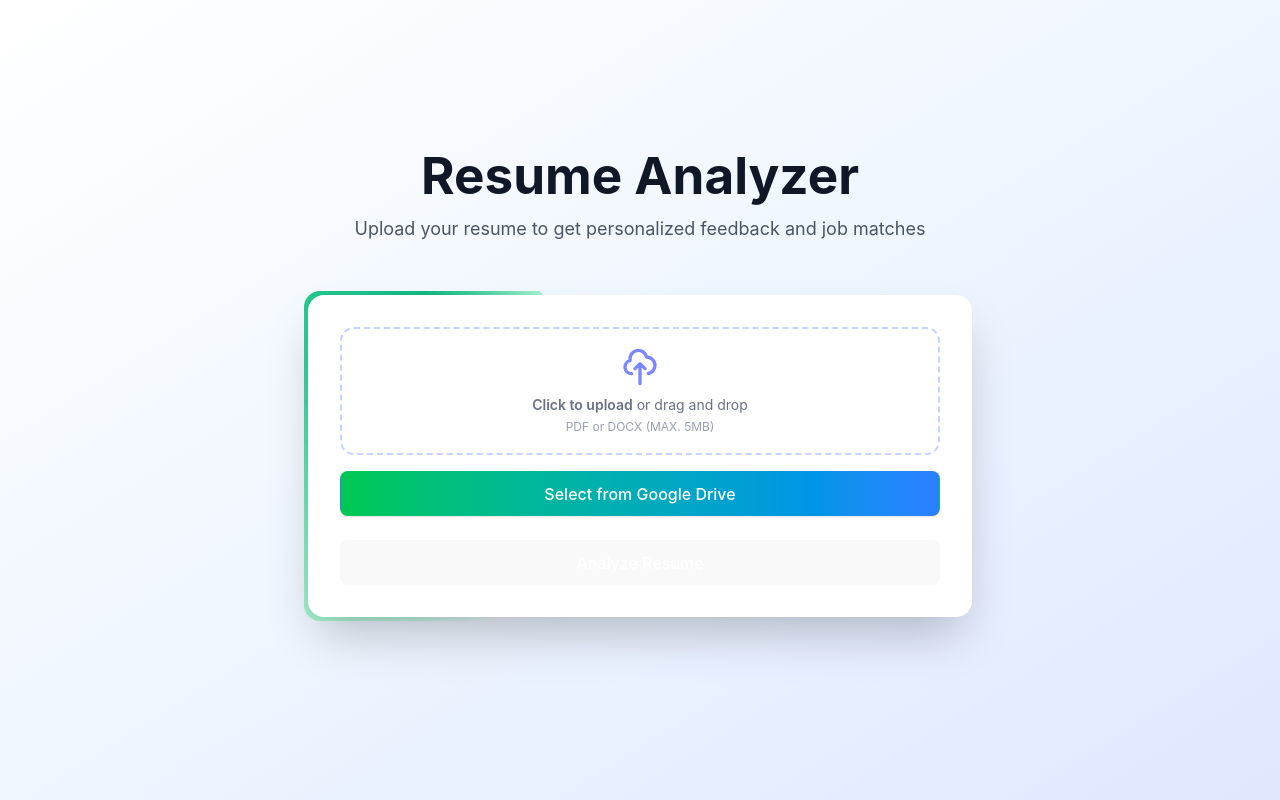
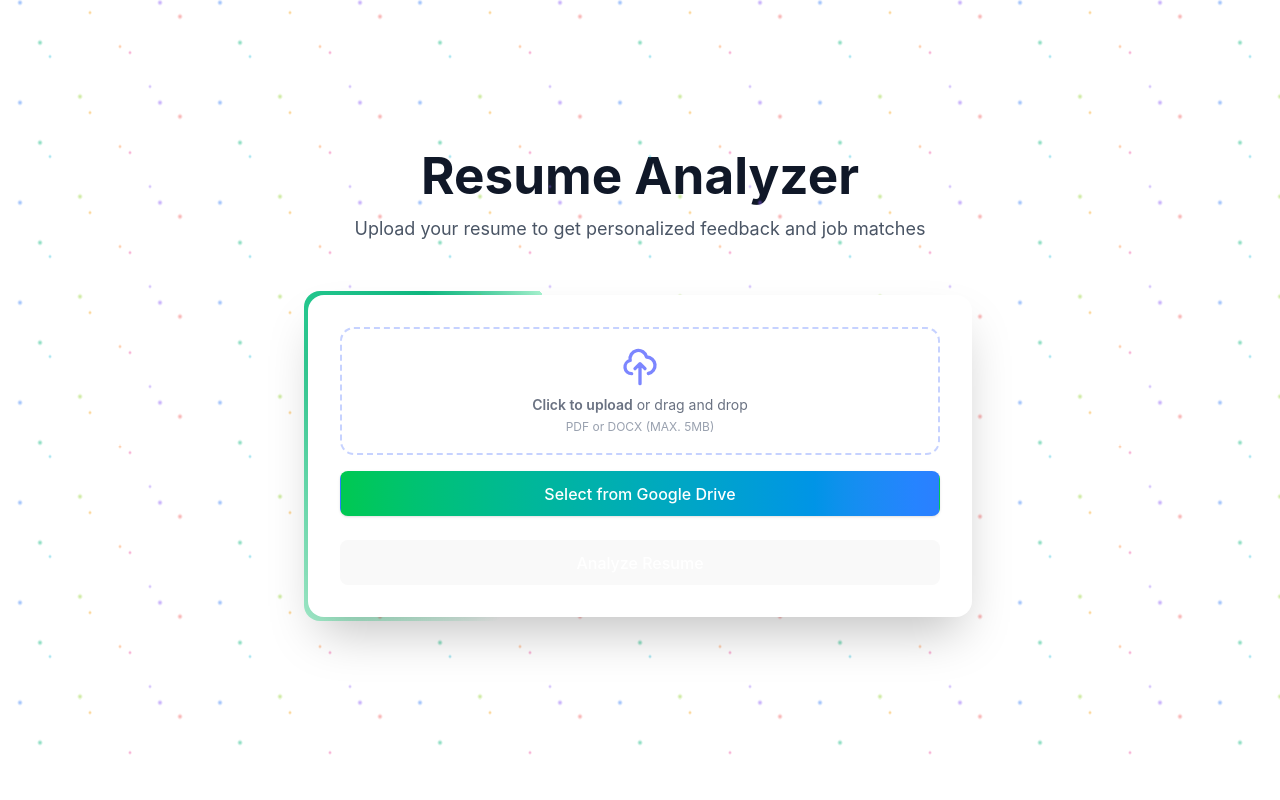
Before and after one commit to srija234/resumeiq, a React (Vite) app in the folder resumeiq-frontend/: page / in a window 1280 px wide. Built offline with nearby package versions, Linux system fonts and the light colour scheme; no server answers.

Commit message:
modify background

```diff
--- a/resumeiq-frontend/src/App.css
+++ b/resumeiq-frontend/src/App.css
@@ -135,6 +135,62 @@
   inherits: false;
 }
 
+/* Animated background */
+.animated-background {
+  background: #ffffff;
+  min-height: 100vh;
+  width: 100%;
+  position: relative;
+  overflow: hidden;
+}
+
+/* Particle effects */
+.animated-background::before,
+.animated-background::after {
+  content: '';
+  position: absolute;
+  width: 100%;
+  height: 100%;
+  top: 0;
+  left: 0;
+  pointer-events: none;
+}
+
+.animated-background::before {
+  background-image:
+    radial-gradient(3px 3px at 20px 30px, #3b82f6, transparent),
+    radial-gradient(3px 3px at 40px 70px, #10b981, transparent),
+    radial-gradient(2px 2px at 90px 40px, #f59e0b, transparent),
+    radial-gradient(2px 2px at 130px 80px, #ec4899, transparent),
+    radial-gradient(3px 3px at 160px 30px, #8b5cf6, transparent);
+  background-repeat: repeat;
+  background-size: 200px 100px;
+  animation: particleFloat 20s linear infinite;
+  opacity: 0.6;
+}
+
+.animated-background::after {
+  background-image:
+    radial-gradient(2px 2px at 50px 20px, #06b6d4, transparent),
+    radial-gradient(3px 3px at 80px 60px, #84cc16, transparent),
+    radial-gradient(2px 2px at 120px 10px, #f97316, transparent),
+    radial-gradient(2px 2px at 150px 50px, #8b5cf6, transparent),
+    radial-gradient(3px 3px at 180px 80px, #ef4444, transparent);
+  background-repeat: repeat;
+  background-size: 200px 100px;
+  animation: particleFloat 15s linear infinite reverse;
+  opacity: 0.5;
+}
+
+@keyframes particleFloat {
+  0% {
+    transform: translateY(0px);
+  }
+  100% {
+    transform: translateY(-100px);
+  }
+}
+
 /* Animated gradient border styles */
 .upload-card-container {
   position: relative;
--- a/resumeiq-frontend/src/App.jsx
+++ b/resumeiq-frontend/src/App.jsx
@@ -50,7 +50,7 @@ export default function App() {
   };
 
   return (
-    <div className="min-h-screen w-full bg-gradient-to-br from-white via-blue-50 to-indigo-100 flex flex-col items-center justify-center px-2 sm:px-4">
+    <div className="animated-background flex flex-col items-center justify-center px-2 sm:px-4">
       {/* Main content */}
       <div className="flex flex-col items-center justify-center w-full min-h-screen max-w-2xl mx-auto py-8 sm:py-16">
         {/* Header */}
```
